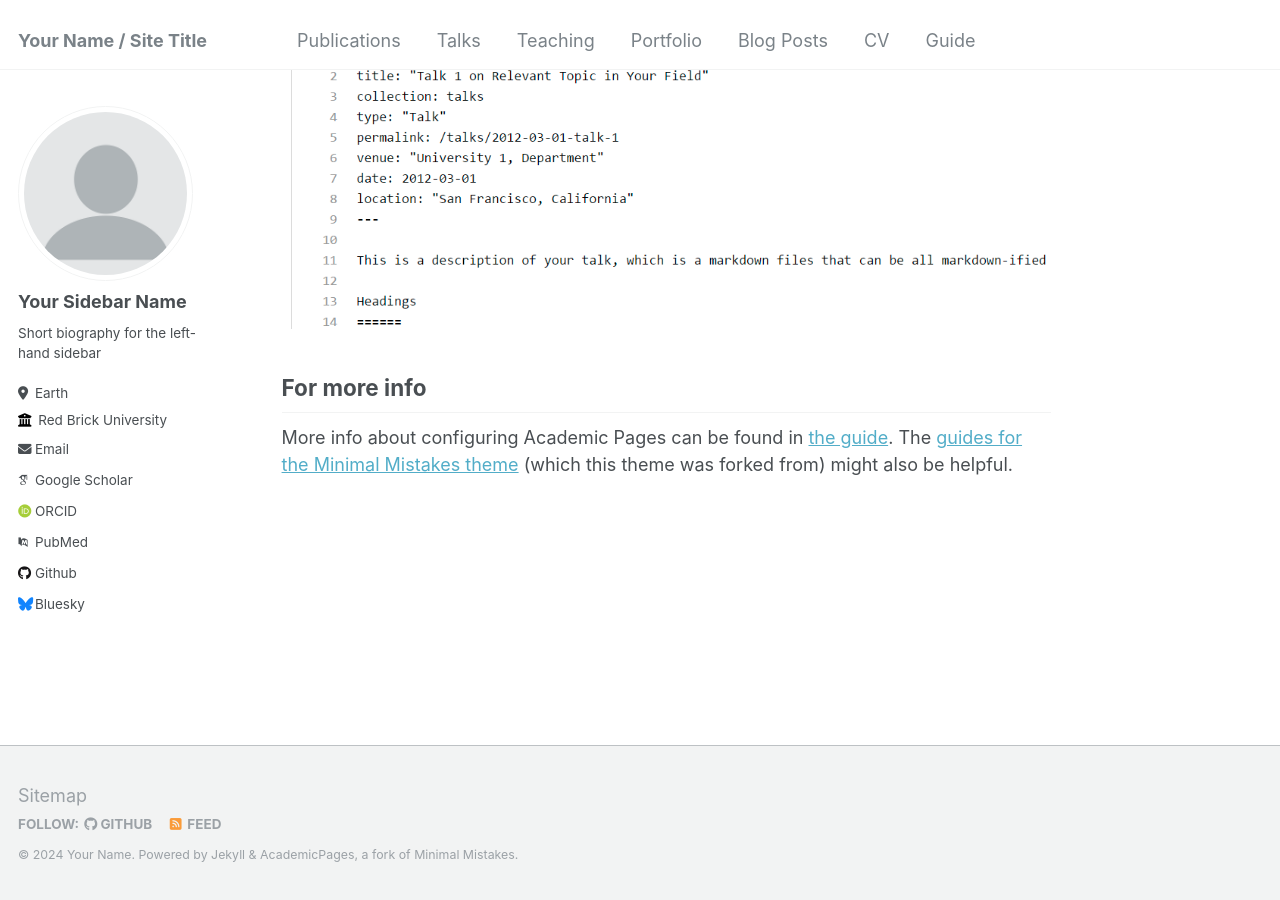
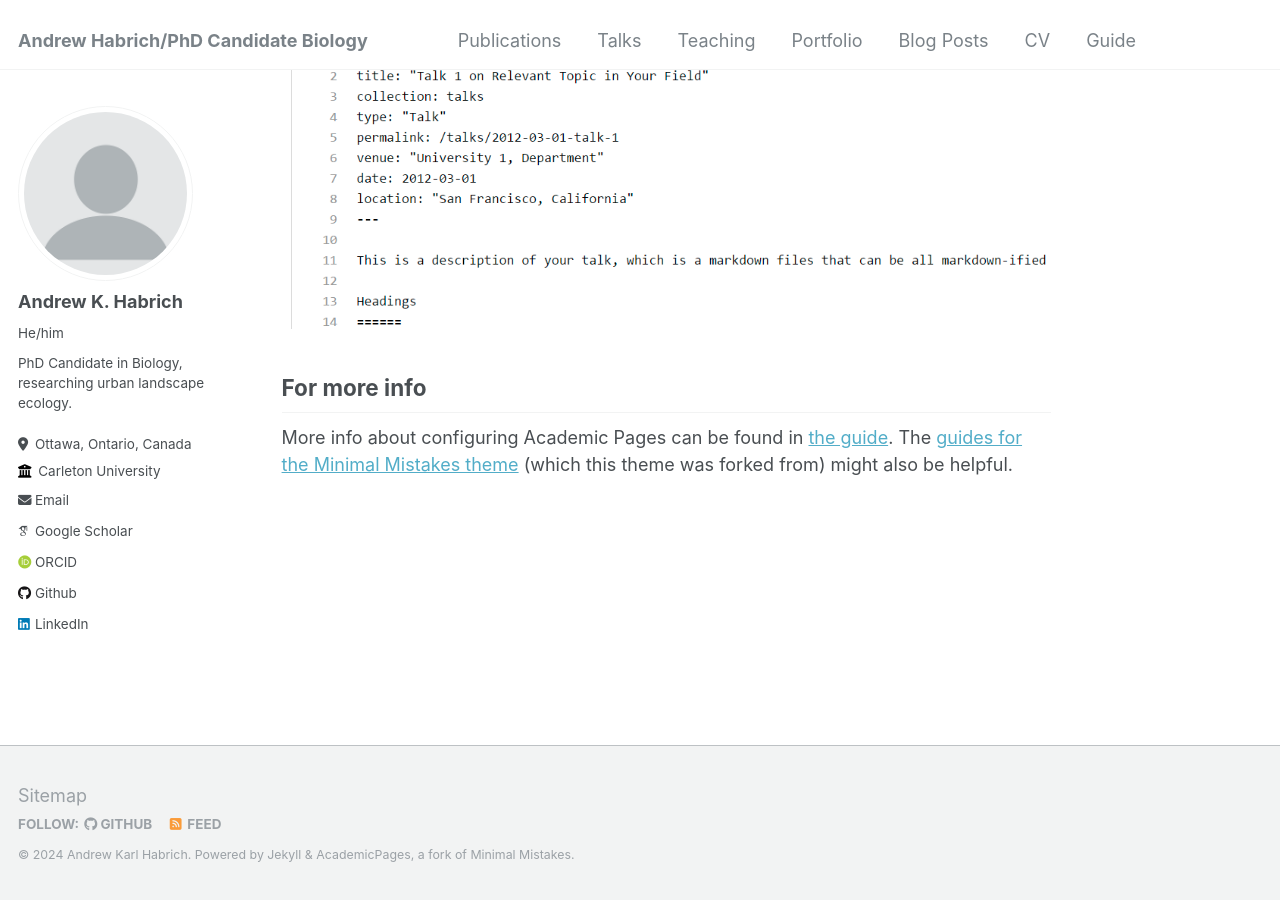
Before and after one commit to drewhabrich/drewhabrich.github.io, a Jekyll site: the page built from _pages/about.md, in a window 1280 px wide and 900 px high, scrolled down 2660 px. Built offline with Jekyll 4.4.1, drawn with Linux system fonts in a browser that asks for light colours; some web fonts are replaced.

Commit message:
Update _config.yml
base settings modification

```diff
--- a/_config.yml
+++ b/_config.yml
@@ -8,13 +8,13 @@
 
 # Basic Site Settings
 locale                   : "en-US"
-title                    : "Your Name / Site Title"
+title                    : "Andrew Habrich/PhD Candidate Biology"
 title_separator          : "-"
-name                     : &name "Your Name"
-description              : &description "personal description"
-url                      : https://academicpages.github.io # the base hostname & protocol for your site e.g. "https://mmistakes.github.io"
+name                     : &name "Andrew Karl Habrich"
+description              : &description "Personal academic webpage"
+url                      : https://drewhabrich.github.io
 baseurl                  : "" # the subpath of your site, e.g. "/blog"
-repository               : "academicpages/academicpages.github.io"
+repository               : "drewhabrich/drewhabrich.github.io"
 
 # Site Author - The following control what appear as part of the author content on the side bar.
 #               If a field is blank the icon and link will not appear, otherwise it will be shown.
@@ -22,33 +22,33 @@ repository               : "academicpages/academicpages.github.io"
 author:
   # Biographic information
   avatar           : "profile.png"
-  name             : "Your Sidebar Name"
-  pronouns         : # example: "she/her"
-  bio              : "Short biography for the left-hand sidebar"
-  location         : "Earth"
-  employer         : "Red Brick University"
+  name             : "Andrew K. Habrich"
+  pronouns         : "He/him"
+  bio              : "PhD Candidate in Biology, researching urban landscape ecology."
+  location         : "Ottawa, Ontario, Canada"
+  employer         : "Carleton University"
   uri              : # URL
-  email            : "none@example.org"
+  email            : "andrewhabrich@cmail.carleton.ca"
 
   # Academic websites
   arxiv            : # URL - Update with the correct link to your profile
-  googlescholar    : "https://scholar.google.com/citations?user=PS_CX0AAAAAJ"
+  googlescholar    : "https://scholar.google.ca/citations?user=PEuzU5MAAAAJ&hl=en"
   impactstory      : # URL
-  orcid            : "http://orcid.org/yourorcidurl"
+  orcid            : "https://orcid.org/0000-0003-2506-2382"
   semantic         : # URL
-  pubmed           : "https://www.ncbi.nlm.nih.gov/pubmed/?term=john+snow"
+  pubmed           : # URL
   researchgate     : # URL
 
   # Repositories and software development
   bitbucket        : # Username - Update with your username on the site
   codepen          : # Username
   dribbble         : # Username
-  github           : "academicpages"
+  github           : "drewhabrich"
   kaggle           : # Username
   stackoverflow    : # User number or user number and name (i.e., use "1" or "1/jeff-atwood")
 
   # Social media
-  bluesky          : "bsky.app" # Replace this with you Bluesky username
+  bluesky          : # Replace this with you Bluesky username
   facebook         : # Username
   flickr           : # Username
   foursquare       : # Username
@@ -57,7 +57,7 @@ author:
   keybase          : # Username
   instagram        : # Username
   lastfm           : # Username
-  linkedin         : # Username
+  linkedin         : "Andrew Habrich"
   mastodon         : # URL
   medium           : # URL
   pinterest        : # Username
```
